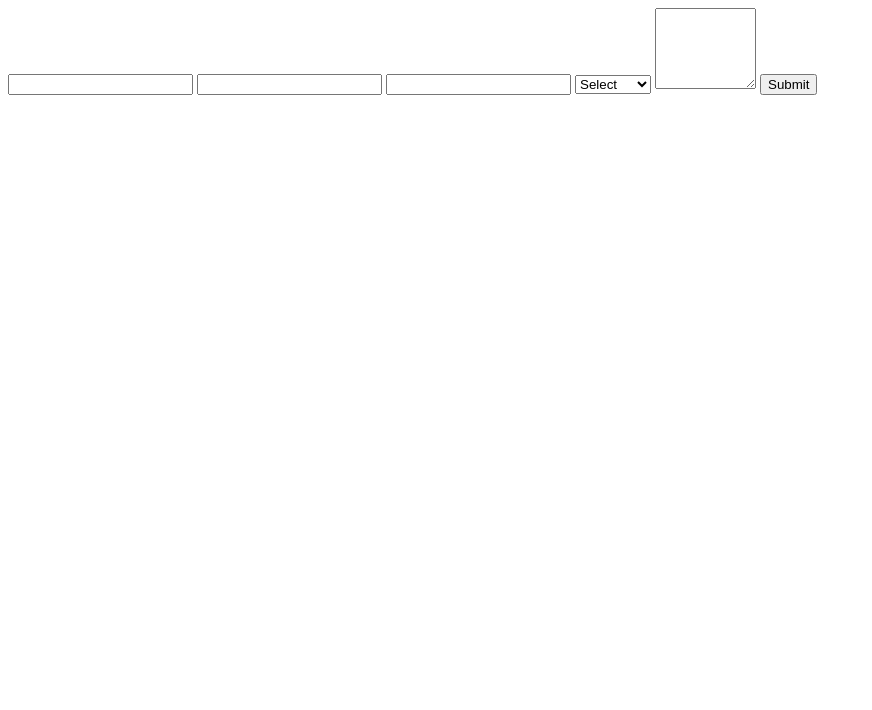
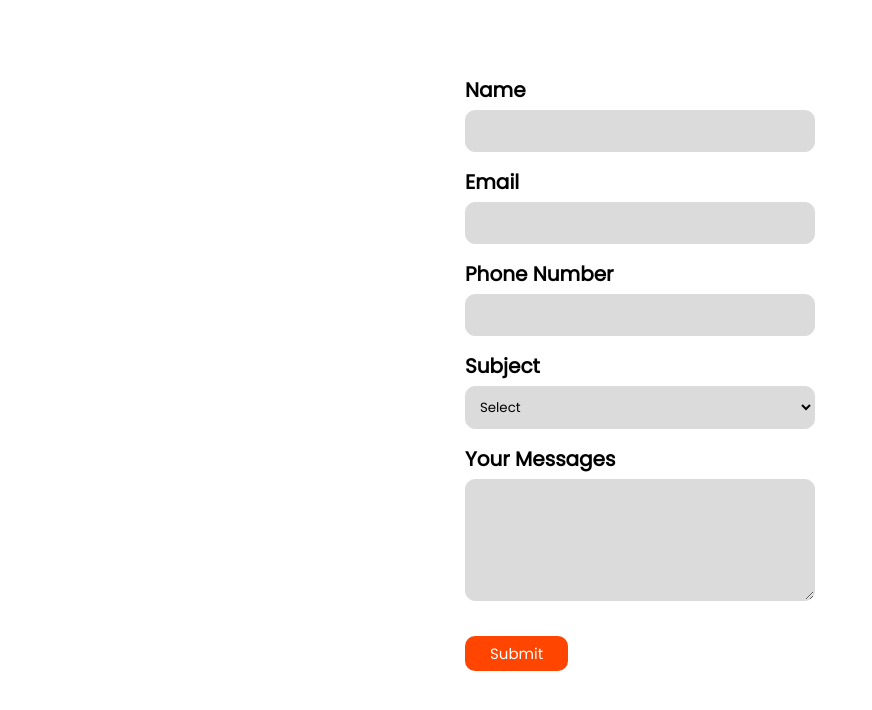
Before and after one commit to rojiloro/batch-47-stage-1, a plain HTML site: page contact.html in a window 1280 px wide. Shown: the whole page, without its empty margins (0-872 px from the left). Drawn offline with Linux system fonts and the light colour scheme.

Commit message:
tambah file css dan styling form

```diff
--- /dev/null
+++ b/contact.css
@@ -0,0 +1,47 @@
+@import url("https://fonts.googleapis.com/css2?family=Poppins&display=swap");
+
+* {
+  text-decoration: none;
+  font-family: "Poppins", sans-serif;
+}
+
+form {
+  width: 350px;
+  margin: 50px auto;
+  padding: 10px;
+}
+
+form div {
+  margin-top: 15px;
+}
+
+label {
+  font-weight: bold;
+  font-size: 20px;
+}
+
+input,
+select,
+textarea {
+  background-color: #dbdbdb;
+  width: 100%;
+  padding: 10px;
+  margin-top: 5px;
+  border-radius: 10px;
+  border: 1px solid #dbdbdb;
+}
+
+button {
+  background-color: orangered;
+  color: white;
+  padding: 6px 25px;
+  border: none;
+  border-radius: 10px;
+  margin-top: 20px;
+  font-size: 15px;
+  cursor: pointer;
+}
+
+button:hover {
+  background-color: black;
+}
--- a/contact.html
+++ b/contact.html
@@ -1,20 +1,43 @@
 <html>
   <head>
     <title>Contact Me</title>
+    <link rel="stylesheet" href="contact.css" />
   </head>
   <body>
     <form>
-      <input height="500px" type="text" required />
-      <input type="email" required />
-      <input type="number" required />
-      <select>
+      <div>
+        <label for="input-name">Name</label>
+        <input id="input-name" height="500px" type="text" required />
+      </div>
+
+      <div>
+        <label for="input-email">Email</label>
+        <input id="input-email" type="email" required />
+      </div>
+
+      <div>
+        <label for="input-phone">Phone Number</label>
+        <input id="input-phone" type="number" required />
+      </div>
+
+      <div>
+        <label for="subject">Subject</label>
+        <select id="subject">
           <option value="" hidden>Select</option>
           <option>Frontend</option>
           <option>Backend</option>
           <option>Fullstack</option>
         </select>
-      <textarea rows="5" cols="10"></textarea>
+      </div>
+
+      <div>
+        <label for="input-message">Your Messages</label>
+        <textarea id="input-message" rows="5" cols="10"></textarea>
+      </div>
+
+      <div>
         <button>Submit</button>
+      </div>
     </form>
   </body>
 </html>
```
Lines whose indentation alone changed are shown as unchanged.
